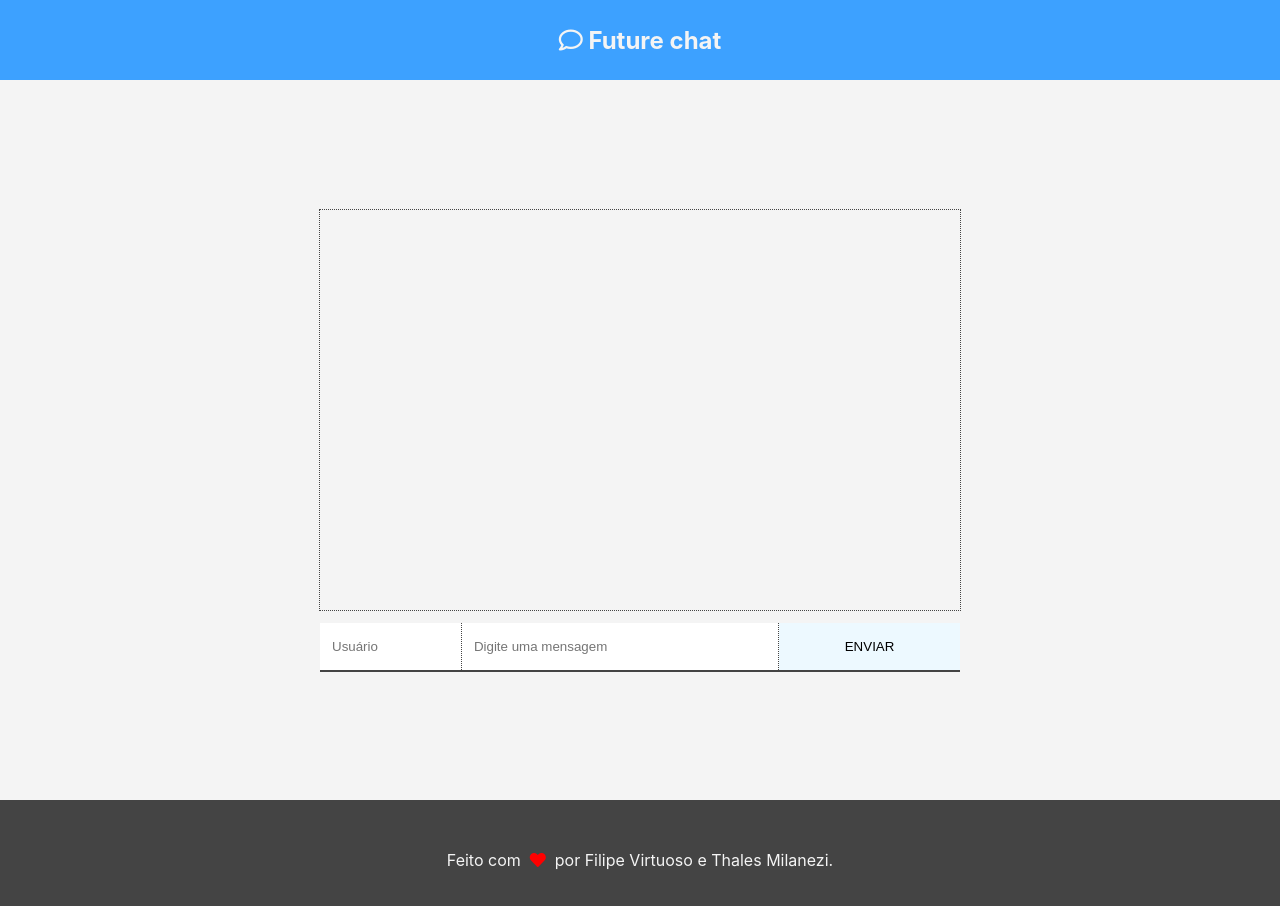
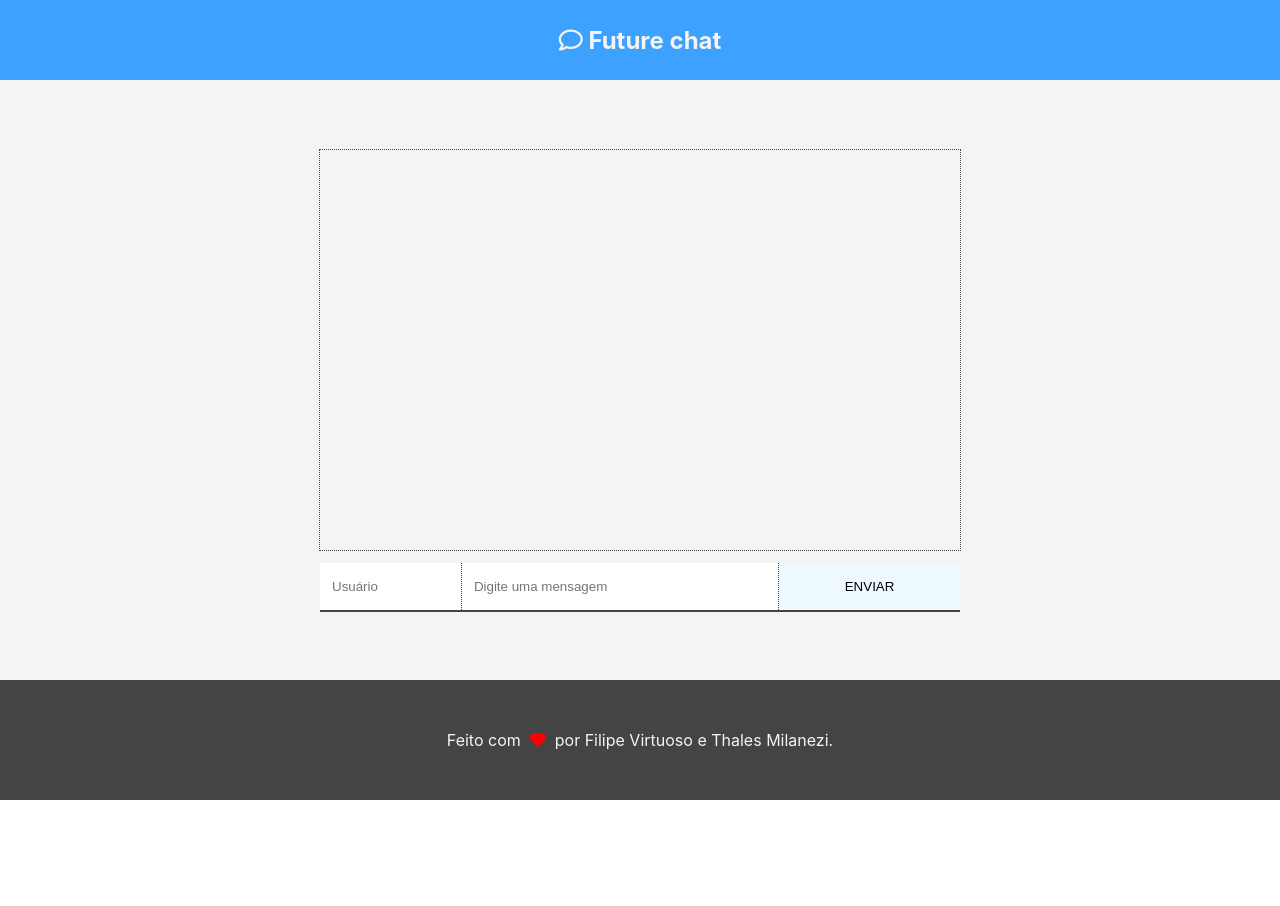
Before and after one commit to future4code/sagan-whats4-grupo8, a React (Create React App) app in the folder chat-app/: page / in a window 1280 px wide. Shown: the top 906 px of the page. After the commit the page ends 800 px from the top, so only its background shows below. Built offline with nearby package versions, Linux system fonts and the light colour scheme.

Commit message:
Alterações no tamanho do container

```diff
--- a/chat-app/src/Components/MainContainer/MainContainer.js
+++ b/chat-app/src/Components/MainContainer/MainContainer.js
@@ -6,7 +6,7 @@ const Main = styled.main`
   flex-direction: column;
   justify-content: center;
   align-items: center;
-  height: 90vh;
+  height: 75vh;
   background: #f4f4f4;
 `;
 
```
